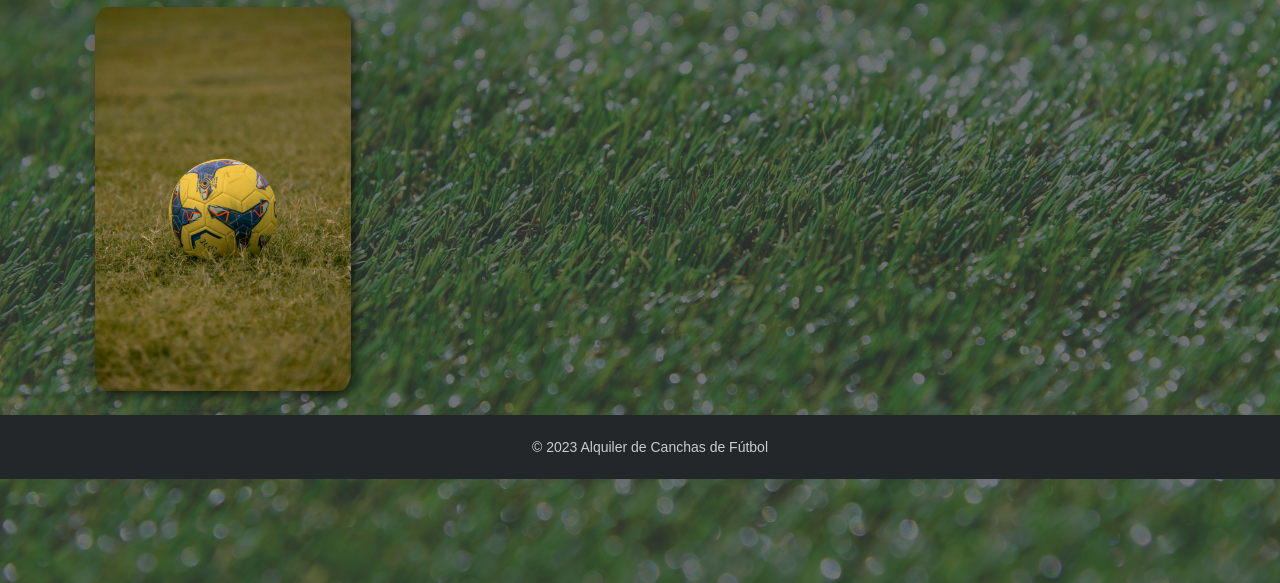
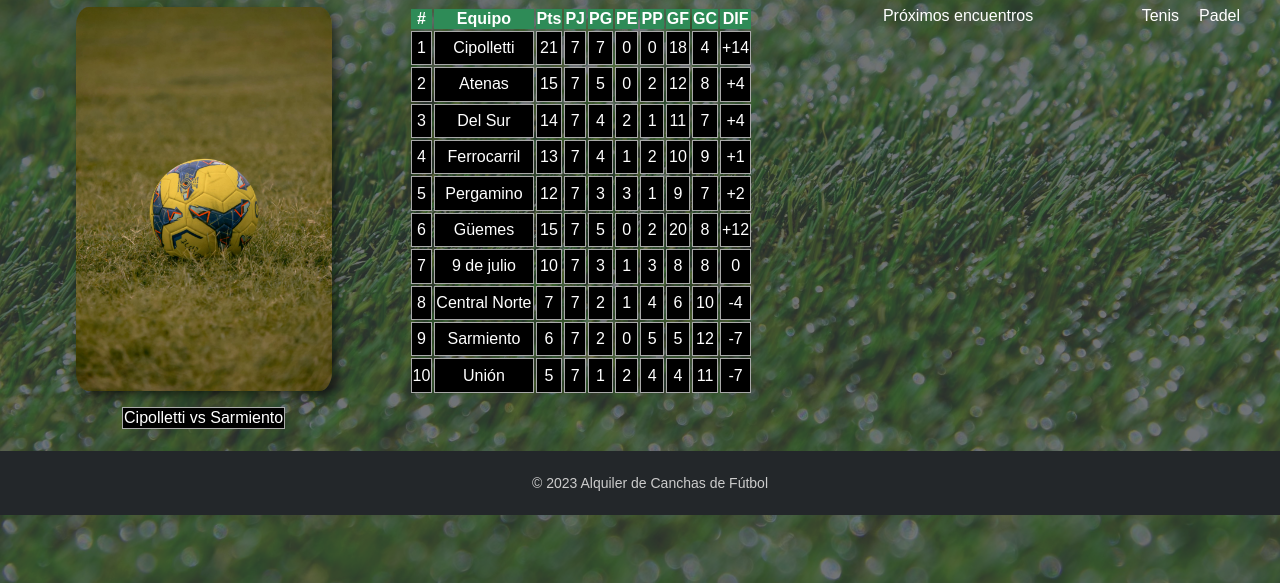
Before and after one commit to rafaeliezer22/FRONTEND, a plain HTML site: page templates/torneo_en_juego_futbol.html in a window 1280 px wide. Shown: the part 217-800 px from the top of the page. Drawn offline with Linux system fonts and the light colour scheme.

Commit message:
Modificaciones y nueva seccion
Modificaciones en "torneos", tabla.

```diff
--- /dev/null
+++ b/styles/torneo_en_juego_futbol.css
@@ -0,0 +1,187 @@
+body::before {
+    content: "";
+    background-image: url(../img/pasto_sintetico.jpg);
+    background-size: cover;
+    background-repeat: no-repeat;
+    background-attachment: fixed;
+    background-position: center center;
+    opacity: 0.3;
+    position: fixed;
+    top: 0;
+    left: 0;
+    width: 100%;
+    height: 100%;
+    z-index: -1;
+}
+body {
+    font-family: Arial, sans-serif;
+    background-color: #36393f;
+    color: #fff;
+    margin: 0;
+    padding: 0;
+    position: relative;
+
+}
+/*Imágenes medianas*/
+.div_img_medianas {
+    background-color: transparent;
+    display: grid;
+    grid-template-columns: repeat(3, 1fr);
+    grid-gap: 10px;
+    justify-items: center;
+    flex-wrap: wrap;
+}
+
+.img_medianas {
+
+    height:30vw;
+    width: 20vw;
+    border-radius: 5%;
+    box-shadow: 5px 5px 10px rgba(0, 0, 0, 0.5);
+
+}
+
+
+/* Estilo del encabezado */
+header {
+    background-color: #83b8839d;
+    padding: 10px;
+    text-align: center;
+}
+
+header h1 {
+    font-size: 24px;
+    margin: 0;
+    color: #fff;
+}
+
+/* Estilo de la barra de navegación */
+nav {
+    background-color: #23272a;
+    padding: 10px;
+}
+
+nav ul {
+    list-style-type: none;
+    margin: 0;
+    padding: 0;
+}
+
+nav ul li {
+    display: inline;
+    margin-right: 20px;
+}
+
+nav ul li a {
+    text-decoration: none;
+    color: #fff;
+}
+
+/* Estilo de la sección principal */
+main {
+    padding: 20px;
+    flex: 1;
+}
+
+section {
+    background-color: #2c2f33;
+    padding: 15px;
+    margin-bottom: 20px;
+    border-radius: 5px;
+}
+
+h2 {
+    font-size: 20px;
+    color: #fff;
+}
+
+p {
+    font-size: 16px;
+    color: #ccc;
+}
+
+/* Estilo del pie de página */
+footer {
+    background-color: #23272a;
+    padding: 10px;
+    text-align: center;
+    position:sticky;
+    bottom: 0;
+    width: 100%;
+}
+
+footer p {
+    font-size: 14px;
+    color: #ccc;
+}
+
+/* Estilo de enlaces */
+a {
+    color: white;
+    text-decoration: none;
+}
+
+/*torneo_en_juego*/
+
+.link_torneo_en_juego {
+    display: inline;
+    margin-right: 20px;
+    float: right;
+    text-decoration: none;
+}
+
+a:hover {
+    text-decoration:dashed;
+    color:#e7b920;
+}
+
+thead{
+    background:seagreen ; color: white; text-align: center;
+}
+
+tbody{
+    background: black; color: white; text-align: center;
+}
+
+thead tr{
+    border: 1.5px solid darkgray;
+}
+
+thead td{
+    border: 1.5px solid darkgray;
+}
+
+tbody tr{
+    border: 1.5px solid darkgray;
+}
+
+tbody td{
+    border: 1.5px solid darkgray;
+}
+
+@media screen and (max-width: 500px) {
+    .div_img_medianas {
+        background-color: transparent;
+        display: grid;
+        grid-template-columns: repeat(1, 1fr);
+        grid-gap: 10px;
+        justify-items: center;
+        flex-wrap: wrap;
+    }
+
+    .img_medianas {
+
+        height:30vw;
+        width: 20vw;
+        border-radius: 5%;
+        box-shadow: 5px 5px 10px rgba(0, 0, 0, 0.5);
+
+    }
+
+
+}
+
+@media screen and (min-width: 768px) and (max-width: 1023px) {
+
+
+}
--- a/templates/torneo_en_juego_futbol.html
+++ b/templates/torneo_en_juego_futbol.html
@@ -5,7 +5,7 @@
     <meta name="viewport" content="width=device-width, initial-scale=1.0">
     <title>Torneos - 25 de mayo</title>
     <link rel="shortcut icon" href="/img/torneo-favicon.ico" type="image/x-icon">
-    <link rel="stylesheet" href="../styles/torneos.css" >
+    <link rel="stylesheet" href="../styles/torneo_en_juego_futbol.css" >
 </head>
 <body>
     <!--Opciones:
@@ -20,7 +20,9 @@
                 <li><a href="./index.html">Inicio</a></li>
                 <li><a href="#">Acerca de</a></li>
                 <li><a href="#">Servicios</a></li>
+                <li><a href="./reserva.html">Reservas</a></li>
                 <li><a href="./torneos.html">Torneos</a></li>
+                <li><a href="./login.html">Iniciar sesion</a></li>
             </ul>
         </nav>
         <nav>
@@ -34,10 +36,152 @@
         <div class="link_torneo_en_juego"><a href="">Tenis</a></div>
         <div class="div_img_medianas">
             <div class ="div_img_torneo">
-                <a href="">
                 <img src="../img/Futbol.jpg" alt="futbol" class="img_medianas" id="imgfutbol"></a>
             </div>
-
+        <table class="tabla_en_juego_futbol">
+            <thead>
+                <tr>
+                    <th>#</th>
+                    <th>Equipo</th>
+                    <th>Pts</th>
+                    <th>PJ</th>
+                    <th>PG</th>
+                    <th>PE</th>
+                    <th>PP</th>
+                    <th>GF</th>
+                    <th>GC</th>
+                    <th>DIF</th>
+                    </tr>
+            </thead>
+            <tbody>
+                <tr>
+                    <td>1</td>
+                    <td>Cipolletti</td>
+                    <td>21</td>
+                    <td>7</td>
+                    <td>7</td>
+                    <td>0</td>
+                    <td>0</td>
+                    <td>18</td>
+                    <td>4</td>
+                    <td>+14</td>
+                </tr>
+                <tr>
+                    <td>2</td>
+                    <td>Atenas</td>
+                    <td>15</td>
+                    <td>7</td>
+                    <td>5</td>
+                    <td>0</td>
+                    <td>2</td>
+                    <td>12</td>
+                    <td>8</td>
+                    <td>+4</td>
+                </tr>
+                <tr>
+                    <td>3</td>
+                    <td>Del Sur</td>
+                    <td>14</td>
+                    <td>7</td>
+                    <td>4</td>
+                    <td>2</td>
+                    <td>1</td>
+                    <td>11</td>
+                    <td>7</td>
+                    <td>+4</td>
+                </tr>
+                <tr>
+                    <td>4</td>
+                    <td>Ferrocarril</td>
+                    <td>13</td>
+                    <td>7</td>
+                    <td>4</td>
+                    <td>1</td>
+                    <td>2</td>
+                    <td>10</td>
+                    <td>9</td>
+                    <td>+1</td>
+                </tr>
+                <tr>
+                    <td>5</td>
+                    <td>Pergamino</td>
+                    <td>12</td>
+                    <td>7</td>
+                    <td>3</td>
+                    <td>3</td>
+                    <td>1</td>
+                    <td>9</td>
+                    <td>7</td>
+                    <td>+2</td>
+                </tr>
+                <tr>
+                    <td>6</td>
+                    <td>Güemes</td>
+                    <td>15</td>
+                    <td>7</td>
+                    <td>5</td>
+                    <td>0</td>
+                    <td>2</td>
+                    <td>20</td>
+                    <td>8</td>
+                    <td>+12</td>
+                </tr>
+                <tr>
+                    <td>7</td>
+                    <td>9 de julio</td>
+                    <td>10</td>
+                    <td>7</td>
+                    <td>3</td>
+                    <td>1</td>
+                    <td>3</td>
+                    <td>8</td>
+                    <td>8</td>
+                    <td>0</td>
+                </tr>
+                <tr>
+                    <td>8</td>
+                    <td>Central Norte</td>
+                    <td>7</td>
+                    <td>7</td>
+                    <td>2</td>
+                    <td>1</td>
+                    <td>4</td>
+                    <td>6</td>
+                    <td>10</td>
+                    <td>-4</td>
+                </tr>
+                <tr>
+                    <td>9</td>
+                    <td>Sarmiento</td>
+                    <td>6</td>
+                    <td>7</td>
+                    <td>2</td>
+                    <td>0</td>
+                    <td>5</td>
+                    <td>5</td>
+                    <td>12</td>
+                    <td>-7</td>
+                </tr>
+                <tr>
+                    <td>10</td>
+                    <td>Unión</td>
+                    <td>5</td>
+                    <td>7</td>
+                    <td>1</td>
+                    <td>2</td>
+                    <td>4</td>
+                    <td>4</td>
+                    <td>11</td>
+                    <td>-7</td>
+                </tr>
+            </tbody>
+        </table>
+        <table>
+            <thead>Próximos encuentros</thead>
+            <tbody>
+                <tr><td>Cipolletti vs Sarmiento</td></tr>
+            </tbody>
+        </table>
         </div>
     </main>
 </body>
```
Also changed, not shown: templates/torneo_inscripcion_abierta.html (added, +61 -0 lines), templates/torneos.html (+2 -0 lines), styles/torneo_inscripcion_abierta.css (added).
